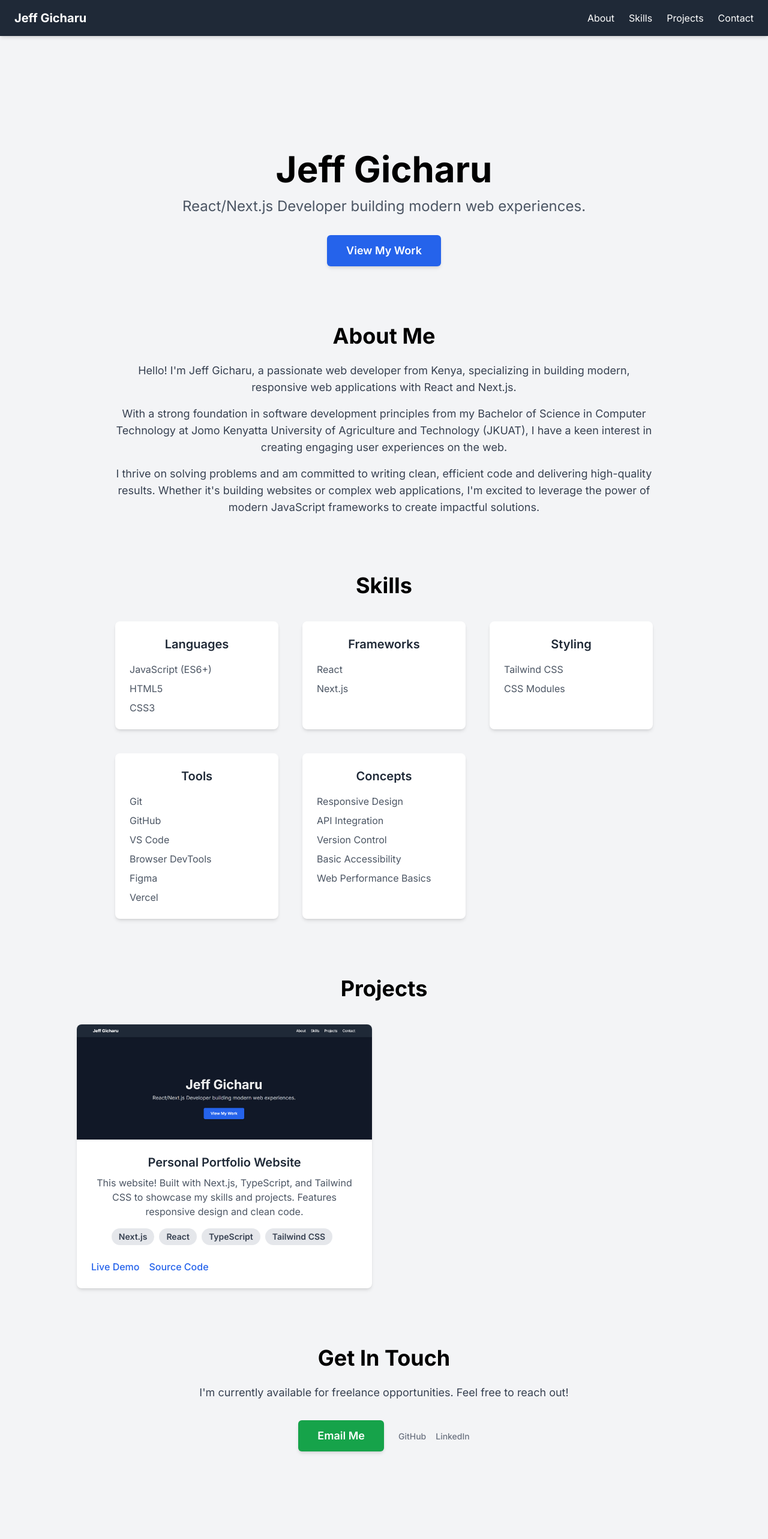
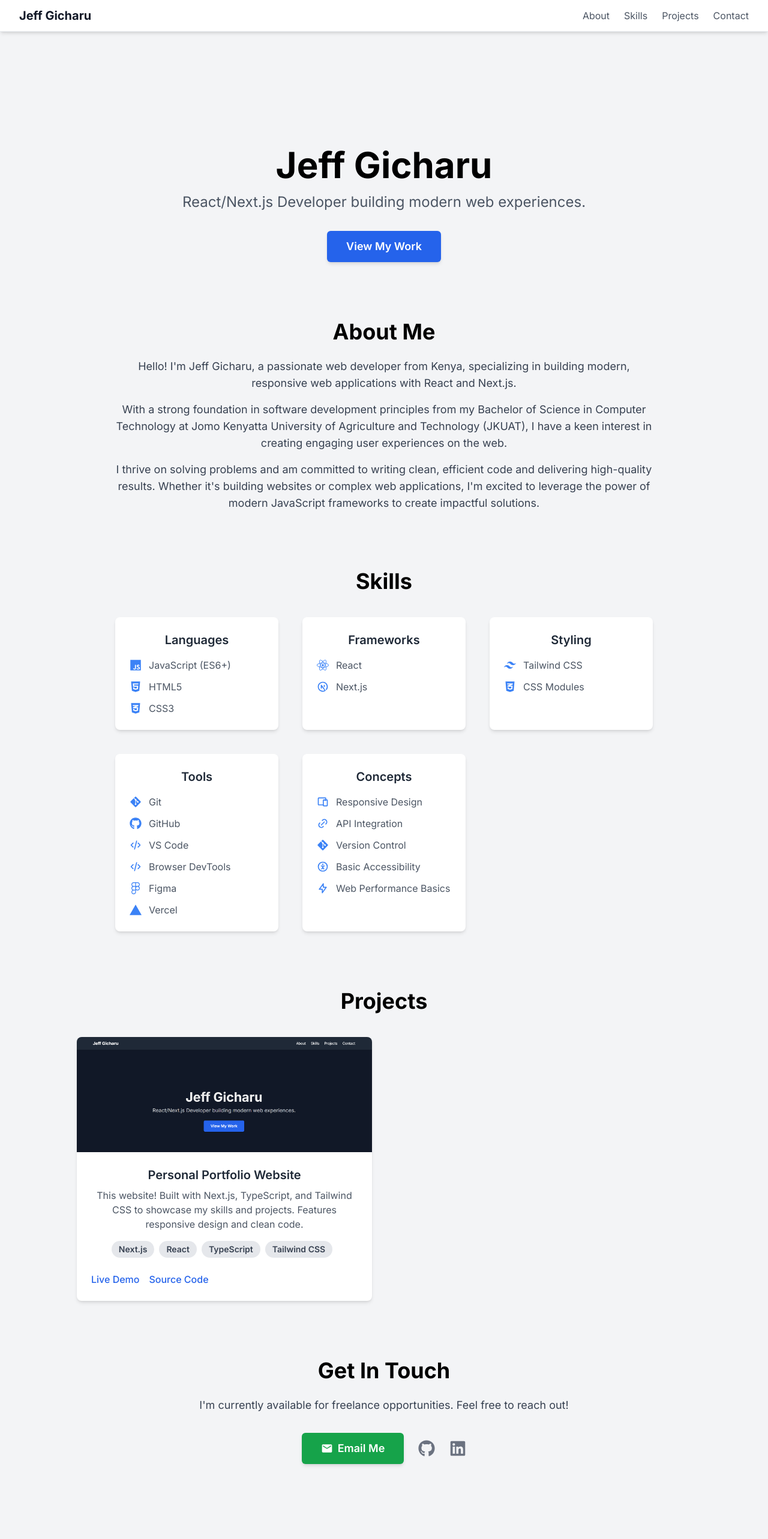
Before and after one commit to jeffgicharu/jeff-gicharu-portfolio, a Next.js app: page / in a window 1280 px wide. Shown: the top 2566 px of the page at 60% size. Built offline with nearby package versions, Linux system fonts and the light colour scheme.

Commit message:
feat: Add icons to Skills and Contact Sections

```diff
--- a/package.json
+++ b/package.json
@@ -11,7 +11,8 @@
   "dependencies": {
     "next": "15.3.1",
     "react": "^19.0.0",
-    "react-dom": "^19.0.0"
+    "react-dom": "^19.0.0",
+    "react-icons": "^5.5.0"
   },
   "devDependencies": {
     "@eslint/eslintrc": "^3",
--- a/src/app/page.tsx
+++ b/src/app/page.tsx
@@ -1,33 +1,63 @@
 // src/app/page.tsx
 
 import Link from 'next/link';
-import Image from 'next/image'; // Ensure Image is imported
+import Image from 'next/image';
+// Import necessary icons from react-icons
+import { FaHtml5, FaCss3Alt, FaReact, FaGitAlt, FaGithub, FaFigma, FaLinkedin } from 'react-icons/fa';
+import { IoLogoJavascript } from 'react-icons/io5';
+// Using TbCode for VS Code as well now
+import { TbBrandNextjs, TbCode, TbDevices, TbLink, TbBolt, TbAccessible } from 'react-icons/tb';
+import { SiTailwindcss, SiVercel } from 'react-icons/si';
+// Removed SiVscode import
+import { MdEmail } from 'react-icons/md';
 
 export default function Home() {
-  // Define skills array
-  const skills = {
-    Languages: ["JavaScript (ES6+)", "HTML5", "CSS3"],
-    Frameworks: ["React", "Next.js"],
-    Styling: ["Tailwind CSS", "CSS Modules"],
-    Tools: ["Git", "GitHub", "VS Code", "Browser DevTools", "Figma", "Vercel"],
-    Concepts: ["Responsive Design", "API Integration", "Version Control", "Basic Accessibility", "Web Performance Basics"]
+  // Define skills with corresponding icons
+  const skills: { [category: string]: { name: string; icon: React.ComponentType<{ className?: string }> }[] } = {
+    Languages: [
+      { name: "JavaScript (ES6+)", icon: IoLogoJavascript },
+      { name: "HTML5", icon: FaHtml5 },
+      { name: "CSS3", icon: FaCss3Alt }
+    ],
+    Frameworks: [
+      { name: "React", icon: FaReact },
+      { name: "Next.js", icon: TbBrandNextjs }
+    ],
+    Styling: [
+      { name: "Tailwind CSS", icon: SiTailwindcss },
+      { name: "CSS Modules", icon: FaCss3Alt }
+    ],
+    Tools: [
+      { name: "Git", icon: FaGitAlt },
+      { name: "GitHub", icon: FaGithub },
+      // *** Using TbCode for VS Code ***
+      { name: "VS Code", icon: TbCode },
+      { name: "Browser DevTools", icon: TbCode },
+      { name: "Figma", icon: FaFigma },
+      { name: "Vercel", icon: SiVercel }
+    ],
+    Concepts: [
+      { name: "Responsive Design", icon: TbDevices },
+      { name: "API Integration", icon: TbLink },
+      { name: "Version Control", icon: FaGitAlt },
+      { name: "Basic Accessibility", icon: TbAccessible },
+      { name: "Web Performance Basics", icon: TbBolt }
+    ]
   };
 
-  // Define projects data
+  // Define projects data (remains the same)
   const projects = [
     {
       title: "Personal Portfolio Website",
       description: "This website! Built with Next.js, TypeScript, and Tailwind CSS to showcase my skills and projects. Features responsive design and clean code.",
-      // *** Ensure this path matches the image you create in public/images/ ***
       imageUrl: "/images/portfolio-screenshot.png",
       liveUrl: "#",
       repoUrl: "https://github.com/jeffgicharu/jeff-gicharu-portfolio",
       tags: ["Next.js", "React", "TypeScript", "Tailwind CSS"]
     },
-    // Add Project 2 (Data Dashboard) here later
   ];
 
-  // Define contact info
+  // Define contact info (remains the same)
   const contactEmail = "jkaharu2970@gmail.com";
   const githubUrl = "https://github.com/jeffgicharu";
   const linkedinUrl = "https://www.linkedin.com/in/jeff-gicharu-0924a4217/";
@@ -36,7 +66,7 @@ export default function Home() {
     // Main container
     <main className="flex min-h-screen flex-col items-center p-4 md:p-12 lg:p-24">
 
-      {/* Hero Section */}
+      {/* Hero Section (remains the same) */}
       <section id="hero" className="text-center w-full max-w-4xl pt-16 md:pt-24 mb-16 md:mb-24">
         <h1 className="text-4xl md:text-5xl lg:text-6xl font-bold mb-4">
           Jeff Gicharu
@@ -52,7 +82,7 @@ export default function Home() {
         </Link>
       </section>
 
-      {/* About Me Section */}
+      {/* About Me Section (remains the same) */}
       <section id="about" className="w-full max-w-4xl text-center mb-16 md:mb-24">
          <h2 className="text-3xl md:text-4xl font-bold mb-6">
           About Me
@@ -70,7 +100,7 @@ export default function Home() {
         </div>
       </section>
 
-      {/* Skills Section */}
+      {/* Skills Section - Updated with Icons */}
       <section id="skills" className="w-full max-w-4xl text-center mb-16 md:mb-24">
         <h2 className="text-3xl md:text-4xl font-bold mb-10">
           Skills
@@ -79,10 +109,11 @@ export default function Home() {
           {Object.entries(skills).map(([category, items]) => (
             <div key={category} className="bg-white dark:bg-gray-800 p-6 rounded-lg shadow-md">
               <h3 className="text-xl font-semibold mb-4 text-gray-800 dark:text-white">{category}</h3>
-              <ul className="space-y-2 text-left">
+              <ul className="space-y-3 text-left"> {/* Increased space-y */}
                 {items.map((skill) => (
-                  <li key={skill} className="text-gray-600 dark:text-gray-300">
-                    {skill}
+                  <li key={skill.name} className="flex items-center text-gray-600 dark:text-gray-300"> {/* Use flex to align icon and text */}
+                    <skill.icon className="w-5 h-5 mr-3 flex-shrink-0 text-blue-500" /> {/* Icon component */}
+                    <span>{skill.name}</span> {/* Skill name */}
                   </li>
                 ))}
               </ul>
@@ -91,7 +122,7 @@ export default function Home() {
         </div>
       </section>
 
-      {/* Projects Section */}
+      {/* Projects Section (remains the same) */}
       <section id="projects" className="w-full max-w-5xl text-center mb-16 md:mb-24">
         <h2 className="text-3xl md:text-4xl font-bold mb-10">
           Projects
@@ -99,19 +130,14 @@ export default function Home() {
         <div className="grid grid-cols-1 md:grid-cols-2 gap-8 md:gap-10">
           {projects.map((project) => (
             <div key={project.title} className="bg-white dark:bg-gray-800 rounded-lg shadow-md overflow-hidden flex flex-col">
-              {/* *** UPDATED: Use Next/Image *** */}
-              <div className="relative w-full h-48"> {/* Added relative positioning */}
+              <div className="relative w-full h-48">
                  <Image
                    src={project.imageUrl}
                    alt={`${project.title} screenshot`}
-                   layout="fill" // Makes image fill the container
-                   objectFit="cover" // Scales image nicely, may crop
-                   // Optional: Add placeholder blur if needed later
-                   // placeholder="blur"
-                   // blurDataURL="data:..."
+                   layout="fill"
+                   objectFit="cover"
                  />
               </div>
-              {/* Project Content */}
               <div className="p-6 flex flex-col flex-grow">
                 <h3 className="text-xl font-semibold mb-2 text-gray-800 dark:text-white">{project.title}</h3>
                 <p className="text-gray-600 dark:text-gray-400 mb-4 flex-grow">{project.description}</p>
@@ -136,7 +162,7 @@ export default function Home() {
         </div>
       </section>
 
-      {/* Contact Section */}
+      {/* Contact Section - Updated with Icons */}
       <section id="contact" className="w-full max-w-4xl text-center pb-16 md:pb-24">
          <h2 className="text-3xl md:text-4xl font-bold mb-6">
           Get In Touch
@@ -145,19 +171,22 @@ export default function Home() {
           I'm currently available for freelance opportunities. Feel free to reach out!
         </p>
         <div className="flex flex-col md:flex-row justify-center items-center space-y-4 md:space-y-0 md:space-x-6">
+          {/* Email Link with Icon */}
           <a
             href={`mailto:${contactEmail}`}
-            className="inline-block bg-green-600 text-white text-lg font-semibold py-3 px-8 rounded-md shadow-md hover:bg-green-700 focus:outline-none focus:ring-2 focus:ring-green-500 focus:ring-opacity-50 transition-colors duration-200"
+            className="inline-flex items-center bg-green-600 text-white text-lg font-semibold py-3 px-8 rounded-md shadow-md hover:bg-green-700 focus:outline-none focus:ring-2 focus:ring-green-500 focus:ring-opacity-50 transition-colors duration-200"
           >
+            <MdEmail className="w-5 h-5 mr-2" /> {/* Email Icon */}
             Email Me
           </a>
-           <div className="flex space-x-4">
-             <a href={githubUrl} target="_blank" rel="noopener noreferrer" className="text-gray-500 hover:text-gray-700 dark:hover:text-gray-300 transition-colors duration-200">
-               <span className="text-sm font-medium">GitHub</span>
+           {/* Social Links with Icons */}
+           <div className="flex space-x-6"> {/* Increased spacing for icons */}
+             <a href={githubUrl} target="_blank" rel="noopener noreferrer" aria-label="GitHub Profile" className="text-gray-500 hover:text-gray-700 dark:hover:text-gray-300 transition-colors duration-200">
+               <FaGithub className="w-7 h-7" /> {/* GitHub Icon */}
              </a>
              {linkedinUrl.startsWith('https://') && (
-                <a href={linkedinUrl} target="_blank" rel="noopener noreferrer" className="text-gray-500 hover:text-gray-700 dark:hover:text-gray-300 transition-colors duration-200">
-                  <span className="text-sm font-medium">LinkedIn</span>
+                <a href={linkedinUrl} target="_blank" rel="noopener noreferrer" aria-label="LinkedIn Profile" className="text-gray-500 hover:text-gray-700 dark:hover:text-gray-300 transition-colors duration-200">
+                  <FaLinkedin className="w-7 h-7" /> {/* LinkedIn Icon */}
                 </a>
              )}
            </div>
--- a/src/components/Footer.tsx
+++ b/src/components/Footer.tsx
@@ -6,16 +6,17 @@ const Footer = () => {
   const currentYear = new Date().getFullYear(); // Get the current year dynamically
 
   return (
-    <footer className="bg-gray-800 text-gray-400 py-6 mt-auto"> {/* mt-auto helps push footer down if content is short */}
-      <div className="container mx-auto px-6 text-center">
+    // Matched background/text colors with Header, added top border
+    <footer className="bg-white dark:bg-gray-800 text-gray-600 dark:text-gray-400 py-6 mt-auto border-t border-gray-200 dark:border-gray-700">
+      <div className="container mx-auto px-4 sm:px-6 lg:px-8 text-center">
         <p className="text-sm">
           &copy; {currentYear} Jeff Gicharu. All Rights Reserved.
         </p>
-        {/* Optional: Add links here if needed */}
+        {/* Optional: Add links here if needed, styled consistently */}
         {/* <div className="mt-2 space-x-4">
-          <Link href="/#about" className="text-sm hover:text-white">About</Link>
-          <Link href="/#projects" className="text-sm hover:text-white">Projects</Link>
-          <Link href="/#contact" className="text-sm hover:text-white">Contact</Link>
+          <Link href="/#about" className="text-sm hover:text-blue-600 dark:hover:text-blue-400 transition-colors duration-200">About</Link>
+          <Link href="/#projects" className="text-sm hover:text-blue-600 dark:hover:text-blue-400 transition-colors duration-200">Projects</Link>
+          <Link href="/#contact" className="text-sm hover:text-blue-600 dark:hover:text-blue-400 transition-colors duration-200">Contact</Link>
         </div> */}
       </div>
     </footer>
--- a/src/components/Header.tsx
+++ b/src/components/Header.tsx
@@ -1,31 +1,32 @@
 // src/components/Header.tsx
 import React from 'react';
-import Link from 'next/link'; // Import Link for navigation
+import Link from 'next/link';
 
 const Header = () => {
   return (
-    <header className="bg-gray-800 text-white shadow-md sticky top-0 z-50">
-      {/* Container to center content and add padding */}
-      <nav className="container mx-auto px-6 py-4 flex justify-between items-center">
-        {/* Logo/Name */}
+    // Adjusted background, added subtle bottom border, slightly reduced vertical padding
+    <header className="bg-white dark:bg-gray-800 text-gray-800 dark:text-white shadow-md sticky top-0 z-50 border-b border-gray-200 dark:border-gray-700">
+      {/* Container remains the same */}
+      <nav className="container mx-auto px-4 sm:px-6 lg:px-8 py-3 flex justify-between items-center"> {/* Adjusted padding */}
+        {/* Logo/Name - Increased font size slightly */}
         <div>
-          <Link href="/" className="text-xl font-bold hover:text-gray-300 transition-colors duration-200">
+          <Link href="/" className="text-lg sm:text-xl font-bold text-gray-900 dark:text-white hover:text-blue-600 dark:hover:text-blue-400 transition-colors duration-200">
             Jeff Gicharu
           </Link>
         </div>
 
-        {/* Navigation Links */}
-        <div className="space-x-6"> {/* Add space between links */}
-          <Link href="/#about" className="hover:text-gray-300 transition-colors duration-200">
+        {/* Navigation Links - Adjusted spacing and hover effect */}
+        <div className="space-x-4 sm:space-x-6 text-sm sm:text-base"> {/* Adjusted spacing */}
+          <Link href="/#about" className="text-gray-600 dark:text-gray-300 hover:text-blue-600 dark:hover:text-blue-400 transition-colors duration-200">
             About
           </Link>
-          <Link href="/#skills" className="hover:text-gray-300 transition-colors duration-200">
+          <Link href="/#skills" className="text-gray-600 dark:text-gray-300 hover:text-blue-600 dark:hover:text-blue-400 transition-colors duration-200">
             Skills
           </Link>
-          <Link href="/#projects" className="hover:text-gray-300 transition-colors duration-200">
+          <Link href="/#projects" className="text-gray-600 dark:text-gray-300 hover:text-blue-600 dark:hover:text-blue-400 transition-colors duration-200">
             Projects
           </Link>
-          <Link href="/#contact" className="hover:text-gray-300 transition-colors duration-200">
+          <Link href="/#contact" className="text-gray-600 dark:text-gray-300 hover:text-blue-600 dark:hover:text-blue-400 transition-colors duration-200">
             Contact
           </Link>
         </div>
```
Also changed, not shown: 1 other file (tests, documents, lock files or other folders).
